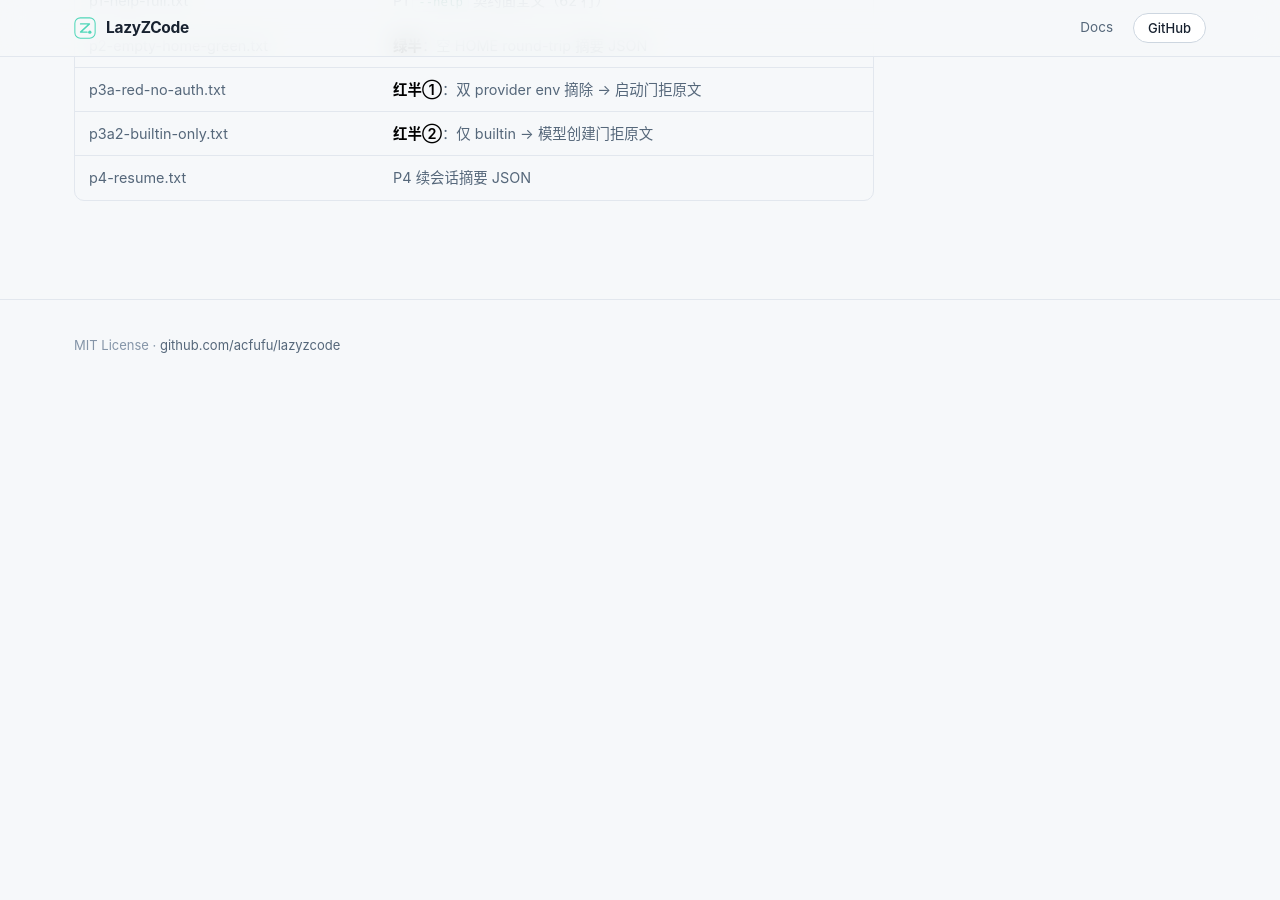
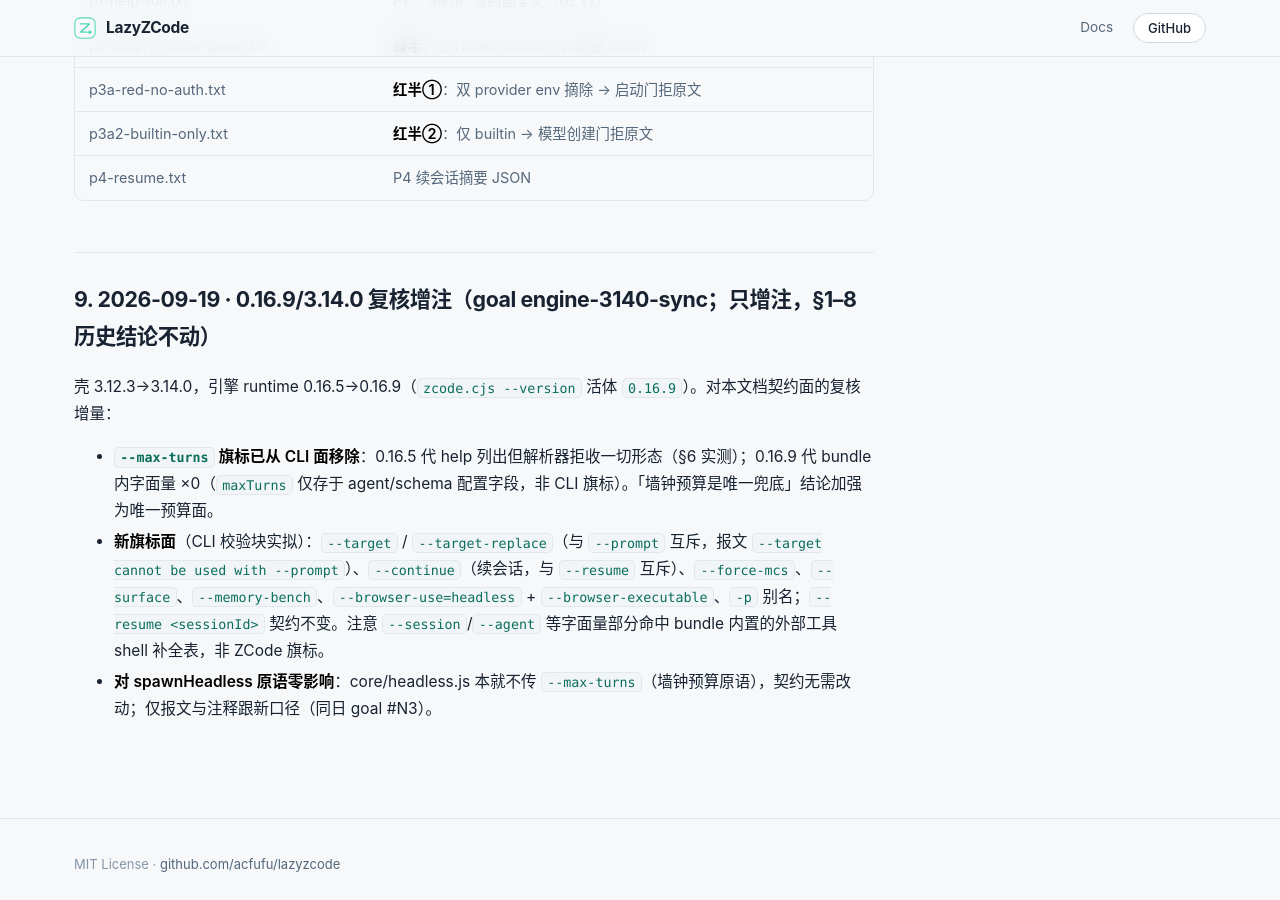
Before and after one commit to Acfufu/lazyzcode, a Jekyll site: the page built from docs/spikes/headless.md, in a window 1280 px wide and 900 px high, scrolled down 4442 px. Built offline with Jekyll 4.4.1, drawn with Linux system fonts in a browser that asks for light colours; our own code applies the rules of GitHub Pages for plain Markdown files; before the commit the page ends 4847 px from its top, so only the background shows below that.

Commit message:
docs(spike+changelog): 0.16.9/3.14.0 re-verification addendum + Unreleased entry
spike §9 增注：--max-turns 旗标面移除实证 + 新旗标族枚举 + spawnHeadless 原语
零影响结论；CHANGELOG 新建 [Unreleased] 节记录知识面跟齐（零行为变化）。

Goal: engine-3140-sync#N4

```diff
--- a/docs/spikes/headless.md
+++ b/docs/spikes/headless.md
@@ -96,3 +96,11 @@ perl -e 'alarm 120; exec @ARGV' env HOME=<隔离HOME> node "$ENGINE" --resume <s
 | p3a-red-no-auth.txt | **红半①**：双 provider env 摘除 → 启动门拒原文 |
 | p3a2-builtin-only.txt | **红半②**：仅 builtin → 模型创建门拒原文 |
 | p4-resume.txt | P4 续会话摘要 JSON |
+
+## 9. 2026-09-19 · 0.16.9/3.14.0 复核增注（goal engine-3140-sync；只增注，§1–8 历史结论不动）
+
+壳 3.12.3→3.14.0，引擎 runtime 0.16.5→0.16.9（`zcode.cjs --version` 活体 `0.16.9`）。对本文档契约面的复核增量：
+
+- **`--max-turns` 旗标已从 CLI 面移除**：0.16.5 代 help 列出但解析器拒收一切形态（§6 实测）；0.16.9 代 bundle 内字面量 ×0（`maxTurns` 仅存于 agent/schema 配置字段，非 CLI 旗标）。「墙钟预算是唯一兜底」结论加强为唯一预算面。
+- **新旗标面**（CLI 校验块实拟）：`--target` / `--target-replace`（与 `--prompt` 互斥，报文 `--target cannot be used with --prompt`）、`--continue`（续会话，与 `--resume` 互斥）、`--force-mcs`、`--surface`、`--memory-bench`、`--browser-use=headless` + `--browser-executable`、`-p` 别名；`--resume <sessionId>` 契约不变。注意 `--session`/`--agent` 等字面量部分命中 bundle 内置的外部工具 shell 补全表，非 ZCode 旗标。
+- **对 spawnHeadless 原语零影响**：core/headless.js 本就不传 `--max-turns`（墙钟预算原语），契约无需改动；仅报文与注释跟新口径（同日 goal #N3）。
```
Also changed, not shown: CHANGELOG.md.
